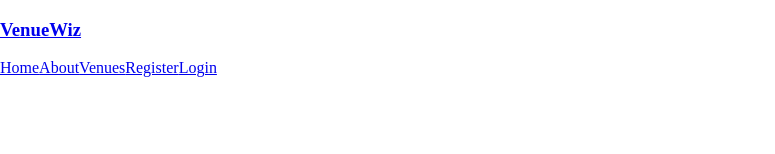
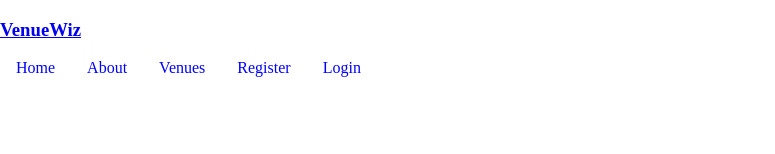
Before and after one commit to Amal229/VenueWiz-Front-end, a React (Vite) app in the folder client/: page /categories in a window 1280 px wide. Shown: the top 154 px of the page, without its empty margins (0-775 px from the left). Built offline with nearby package versions, Linux system fonts and the light colour scheme; no server answers.

Commit message:
style the navlinks

```diff
--- a/client/src/App.css
+++ b/client/src/App.css
@@ -49,3 +49,10 @@ body {
 .nav-links:hover {
   cursor: pointer;
 }
+.nav-links a {
+  color: blue;
+  text-decoration: none;
+  padding: 0.5rem 1rem;
+  border-radius: 4px;
+  transition: background-color 0.3s ease;
+}
```
